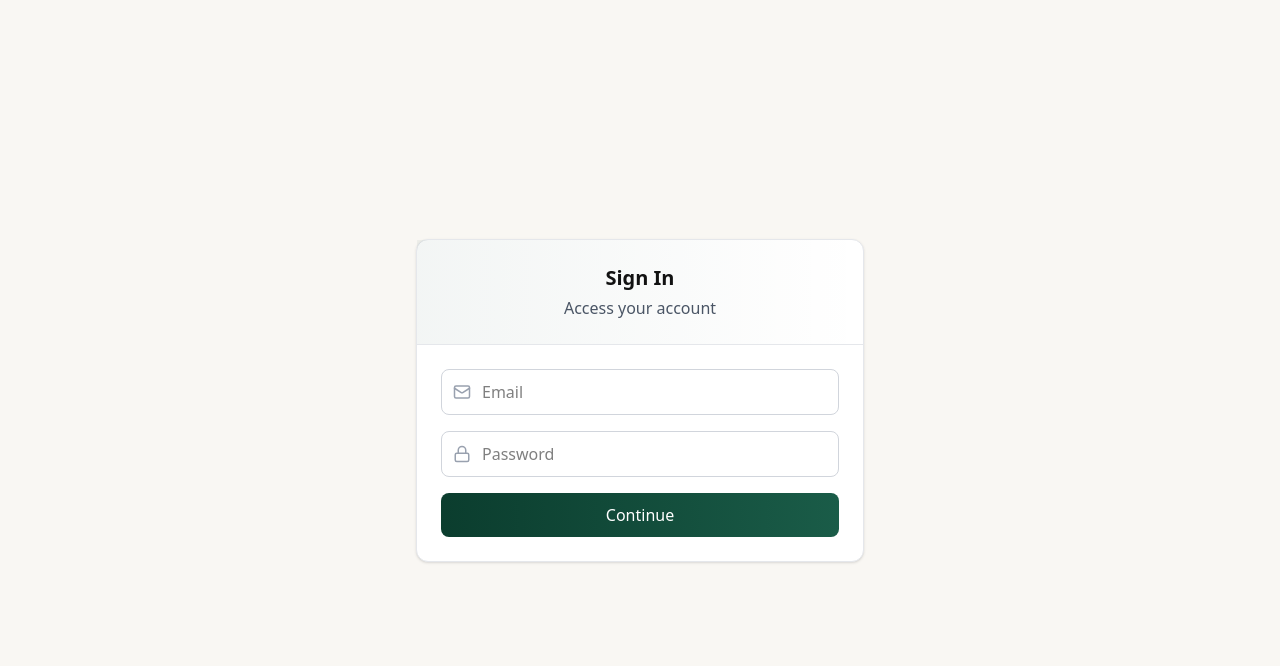
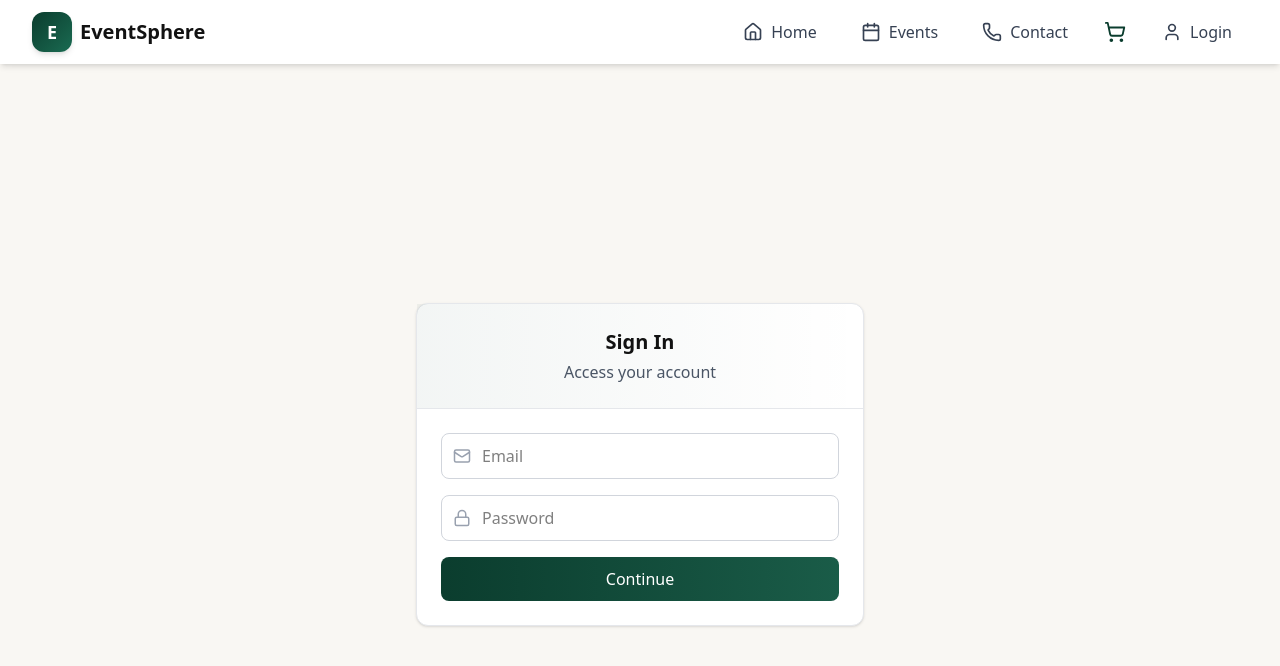
Before and after one commit to salmabakkou/Event-platform, a React (Vite) app: page /login in a window 1280 px wide. Shown: the top 666 px of the page. Built offline with nearby package versions, Linux system fonts and the light colour scheme.

Commit message:
modification URL n8n

```diff
--- a/src/pages/Login.jsx
+++ b/src/pages/Login.jsx
@@ -3,6 +3,7 @@ import { useDispatch } from "react-redux";
 import { login } from "../redux/slices/authSlice";
 import { useNavigate } from "react-router-dom";
 import { Mail, Lock } from "lucide-react";
+import Navbar from "../components/Navbar"
 
 export default function Login() {
   const [email, setEmail] = useState("");
@@ -26,6 +27,8 @@ export default function Login() {
   };
 
   return (
+    <>
+    <Navbar/>
     <div className="min-h-screen bg-[#F9F7F3] flex items-center justify-center p-4">
       <div className="w-full max-w-md">
 
@@ -89,5 +92,6 @@ export default function Login() {
 
       </div>
     </div>
+    </>
   );
 }
--- a/src/pages/user/Home.jsx
+++ b/src/pages/user/Home.jsx
@@ -48,8 +48,8 @@ export default function Home() {
 
   return (
     <div className="min-h-screen bg-[#F9F7F3]">
-      {/* HERO SECTION - VOTRE PHOTO */}
-      <div className="relative min-h-[500px] flex items-center">
+      {/* HERO SECTION - AJOUT DE MARGIN-TOP POUR CACHER LE HAUT SUR MOBILE */}
+      <div className="relative min-h-[500px] flex items-center mt-16 md:mt-0">
         {/* VOTRE PHOTO DE FOND */}
         <div
           className="absolute inset-0 bg-cover bg-center"
```
Also changed, not shown: 1 other file (tests, documents, lock files or other folders).
